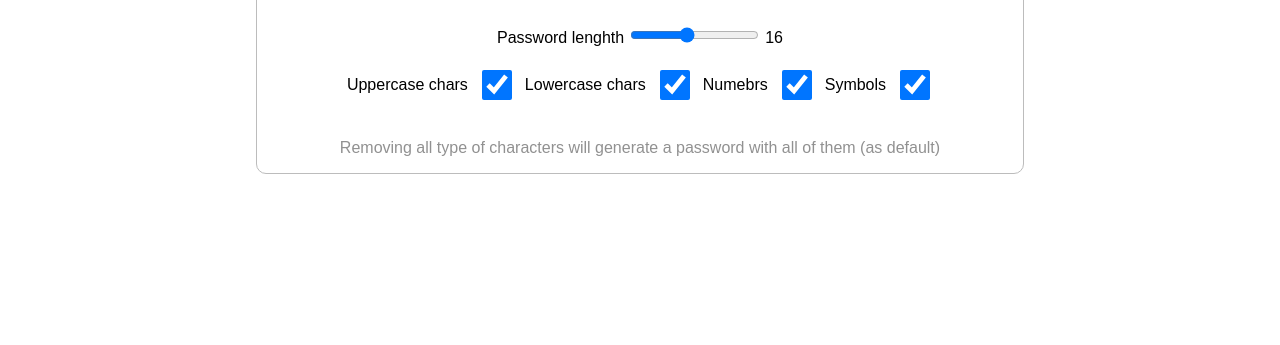
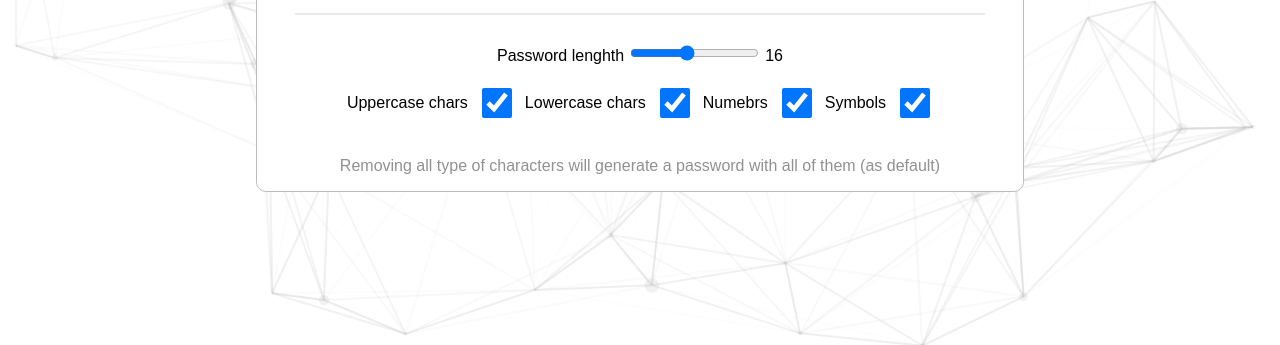
Before and after one commit to Emanuele-Comand/randomLockGenerator, a website built with Vite: page index.html in a window 1280 px wide. Shown: the part 455-800 px from the top of the page. Built offline with nearby package versions, Linux system fonts and the light colour scheme; a web font is replaced by a local one.

Commit message:
Added particles js background

```diff
--- a/index.html
+++ b/index.html
@@ -17,9 +17,17 @@
       href="https://fonts.googleapis.com/css2?family=Nata+Sans:wght@100..900&display=swap"
       rel="stylesheet"
     />
+    <script
+      src="https://cdnjs.cloudflare.com/ajax/libs/particles.js/2.0.0/particles.min.js"
+      integrity="sha512-Kef5sc7gfTacR7TZKelcrRs15ipf7+t+n7Zh6mKNJbmW+/RRdCW9nwfLn4YX0s2nO6Kv5Y2ChqgIakaC6PW09A=="
+      crossorigin="anonymous"
+      referrerpolicy="no-referrer"
+    ></script>
+
     <title>Random Lock Password Generator</title>
   </head>
   <body>
+    <div id="particles-js"></div>
     <div id="app">
       <div class="container">
         <header class="header nata-sans">
--- a/package.json
+++ b/package.json
@@ -10,5 +10,8 @@
   },
   "devDependencies": {
     "vite": "^7.0.4"
+  },
+  "dependencies": {
+    "particles.js": "^2.0.0"
   }
 }
--- /dev/null
+++ b/public/particles.json
@@ -0,0 +1,110 @@
+{
+  "particles": {
+    "number": {
+      "value": 80,
+      "density": {
+        "enable": true,
+        "value_area": 1200
+      }
+    },
+    "color": {
+      "value": "#bcbcbc"
+    },
+    "shape": {
+      "type": "circle",
+      "stroke": {
+        "width": 0,
+        "color": "#bcbcbc"
+      },
+      "polygon": {
+        "nb_sides": 5
+      },
+      "image": {
+        "src": "img/github.svg",
+        "width": 100,
+        "height": 100
+      }
+    },
+    "opacity": {
+      "value": 0.2,
+      "random": false,
+      "anim": {
+        "enable": false,
+        "speed": 1,
+        "opacity_min": 0.1,
+        "sync": false
+      }
+    },
+    "size": {
+      "value": 10,
+      "random": true,
+      "anim": {
+        "enable": true,
+        "speed": 2,
+        "size_min": 0.1,
+        "sync": false
+      }
+    },
+    "line_linked": {
+      "enable": true,
+      "distance": 300,
+      "color": "#bcbcbc",
+      "opacity": 0.4,
+      "width": 2
+    },
+    "move": {
+      "enable": true,
+      "speed": 2,
+      "direction": "none",
+      "random": false,
+      "straight": false,
+      "out_mode": "out",
+      "bounce": true,
+      "attract": {
+        "enable": false,
+        "rotateX": 600,
+        "rotateY": 1200
+      }
+    }
+  },
+  "interactivity": {
+    "detect_on": "canvas",
+    "events": {
+      "onhover": {
+        "enable": true,
+        "mode": "repulse"
+      },
+      "onclick": {
+        "enable": true,
+        "mode": "push"
+      },
+      "resize": true
+    },
+    "modes": {
+      "grab": {
+        "distance": 1600,
+        "line_linked": {
+          "opacity": 1
+        }
+      },
+      "bubble": {
+        "distance": 3200,
+        "size": 80,
+        "duration": 2,
+        "opacity": 0.8,
+        "speed": 1
+      },
+      "repulse": {
+        "distance": 400,
+        "duration": 0.4
+      },
+      "push": {
+        "particles_nb": 4
+      },
+      "remove": {
+        "particles_nb": 2
+      }
+    }
+  },
+  "retina_detect": true
+}
--- a/src/main.js
+++ b/src/main.js
@@ -1,3 +1,7 @@
+particlesJS.load("particles-js", "/particles.json", () => {
+  console.log("particles caricato");
+});
+
 import initPassword from "./password.js";
 import initTooltip from "./tooltip.js";
 import customization from "./customization.js";
--- a/src/style.css
+++ b/src/style.css
@@ -8,6 +8,17 @@
   padding-right: 16px;
   margin: auto;
 }
+
+#particles-js {
+  position: fixed;
+  top: 0;
+  left: 0;
+  width: 100%;
+  height: 100%;
+  z-index: -1;
+  pointer-events: none;
+}
+
 
 .header {
   padding-top: 50px;
@@ -29,10 +40,16 @@
 }
 
 .subtitle {
+    max-width: 768px;
     text-align: center;
     font-size: 1.5rem;
     color: #919191;
     font-weight: 100;
+    background-color: white;
+    border: 1px solid #bcbcbc;
+    border-radius: 10px;
+    padding: 10px;
+    margin: 20px auto;
 }
 
 .card-wrapper {
```
Also changed, not shown: 1 other file.
